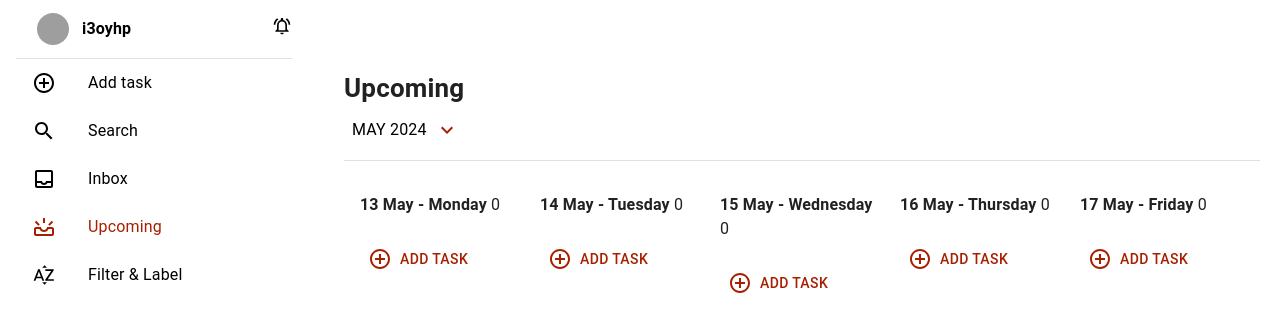
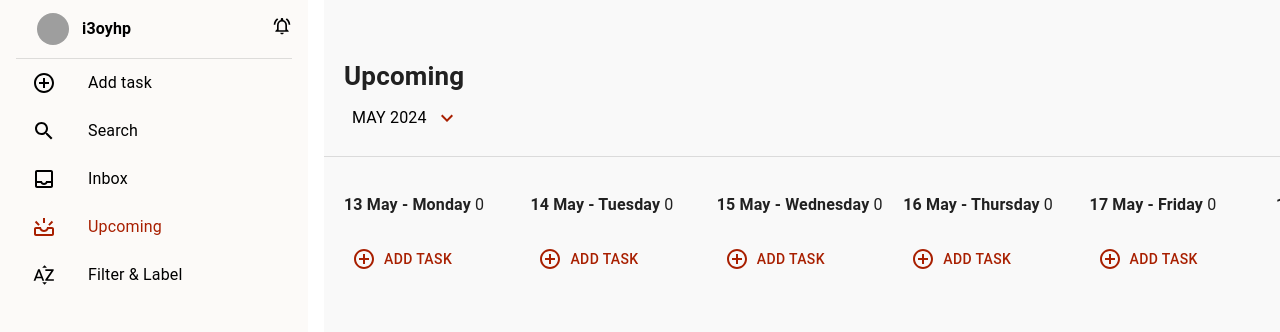
Before and after one commit to DontCryi3aby/todo_list, a React (Create React App) app: page /upcoming in a window 1280 px wide. Shown: the top 332 px of the page. Built offline with nearby package versions, Linux system fonts and the light colour scheme; grey boxes are pictures that could not be loaded.

Commit message:
Change background Sidebar & Main content

```diff
--- a/src/layouts/MainLayout/index.jsx
+++ b/src/layouts/MainLayout/index.jsx
@@ -9,7 +9,7 @@ function MainLayout({ children }) {
           <Sidebar />
         </Grid>
         <Grid item xs={9}>
-          <Box>{children}</Box>
+          <Box sx={{ background: "#f9f9f9" }}>{children}</Box>
         </Grid>
       </Grid>
     </Box>
--- a/src/layouts/components/Sidebar.jsx
+++ b/src/layouts/components/Sidebar.jsx
@@ -47,7 +47,7 @@ export default function Sidebar() {
   };
 
   return (
-    <Box>
+    <Box sx={{ background: "#fcfaf8", minHeight: "100vh" }}>
       <Box mx={2} sx={{ color: "black" }}>
         <List component="nav" aria-label="nav">
           <Box
--- a/src/pages/Upcoming/index.jsx
+++ b/src/pages/Upcoming/index.jsx
@@ -1,4 +1,4 @@
-import { Box, Divider, Typography } from "@mui/material";
+import { Box, Divider, Stack, Typography } from "@mui/material";
 import dayjs from "dayjs";
 import DatePick from "./DatePick";
 import TodoContainer from "./TodoContainer";
@@ -13,16 +13,16 @@ import TodoContainer from "./TodoContainer";
 function Upcoming() {
   const daysOfWeek = [1, 2, 3, 4, 5, 6, 0].map((num) => dayjs().day(num));
 
-  const customHeight = `calc(100vh - 177px)`;
+  // const customHeight = `calc(100vh - 177px)`;
 
   return (
-    <Box sx={{ padding: "60px 20px" }}>
+    <Stack sx={{ minHeight: "100vh" }}>
       <Box
         sx={{
           display: "flex",
           flexDirection: "column",
-          height: 100,
           justifyContent: "center",
+          padding: "60px 20px 0",
         }}
       >
         <Typography variant="h4" fontSize={26} fontWeight={700} mb={1}>
@@ -30,23 +30,23 @@ function Upcoming() {
         </Typography>
         <DatePick />
       </Box>
-      <Divider />
       <Box
         spacing={2}
-        px={1}
-        mt={2}
         sx={{
           display: "flex",
           flexWrap: "nowrap",
           overflowX: "scroll",
-          height: customHeight,
+          flex: 1,
+          borderTop: "1px solid rgba(0, 0, 0, 0.12)",
+          mt: "20px",
+          padding: "20px 12px 0",
         }}
       >
         {daysOfWeek.map((day) => (
           <TodoContainer day={day} key={day} />
         ))}
       </Box>
-    </Box>
+    </Stack>
   );
 }
 
```
Also changed, not shown: src/App.js (+7 -7 lines).
